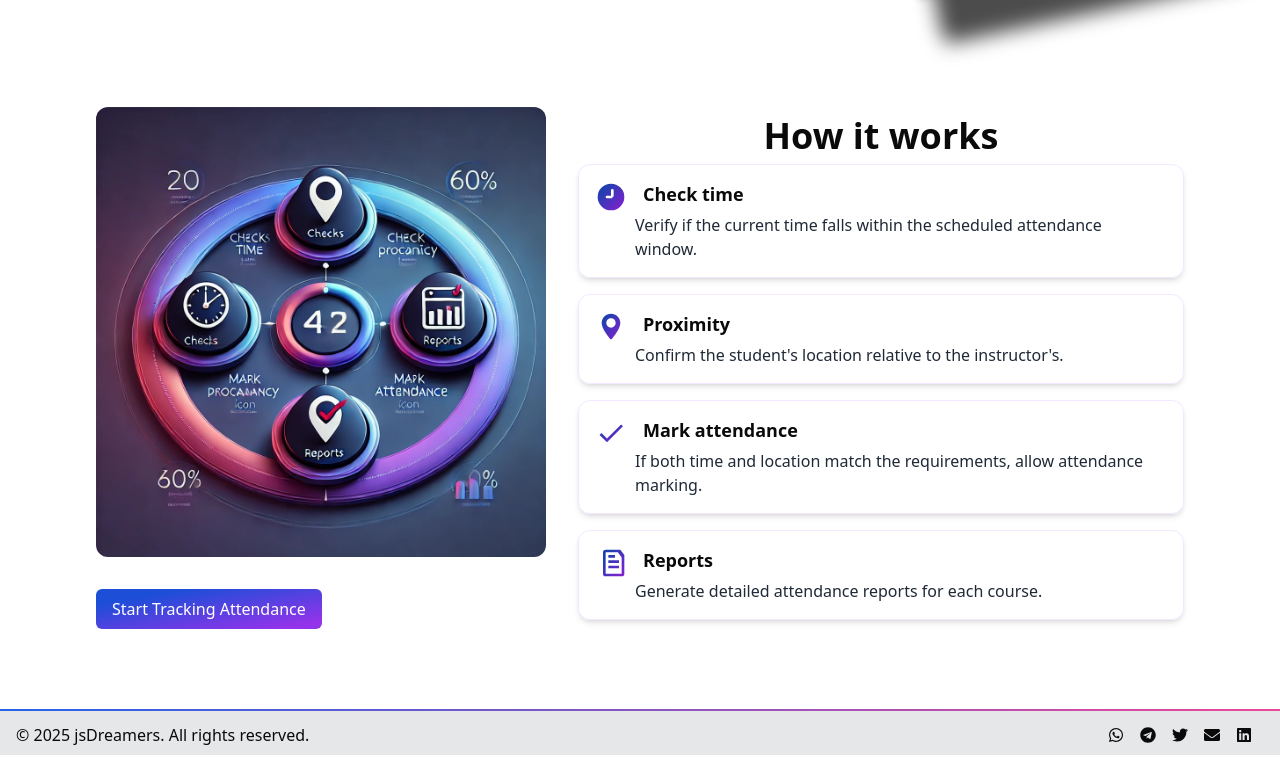
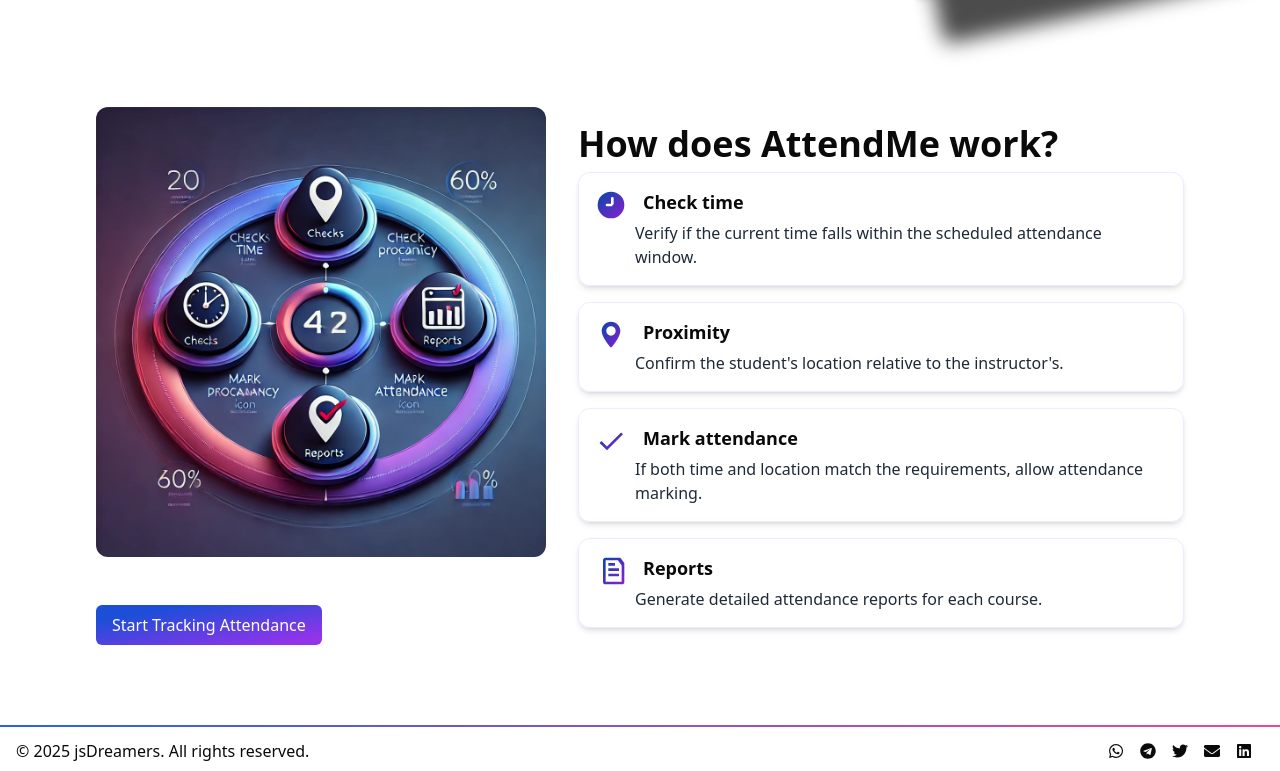
Before and after one commit to kalamaayubu/students_attendance_management_system, a Next.js app: page / in a window 1280 px wide. Shown: the part 623-1394 px from the top of the page. Built offline with nearby package versions, Linux system fonts and the light colour scheme.

Commit message:
Refactor: Style of the footer and 'How does AttendMe work' section

```diff
--- a/app/page.js
+++ b/app/page.js
@@ -22,21 +22,27 @@
         <div className="w-[85%] m-auto">
           <Hero/>
             <div className="flex flex-col lg:flex-row w-full gap-8 items-center">
-              <div className=" m-auto w-full md:max-w-[450px] rounded-lg">
+              <div className="m-auto w-full md:max-w-[450px] rounded-lg flex flex-col items-center">
+                <h1 className="text-center text-4xl flex lg:hidden mt-14 mb-4">How does AttendMe work</h1>
                 <Image src={'/assets/howItWorks.webp'} width={500} height={500} alt="Image" className="w-full object-cover rounded-xl"/>
-                <Link href={"/"} className="mt-14">
+                <Link href={"/"} className="mt-4 self-start hidden lg:flex">
                   <button className="bg-gradient-to-br from-blue-700 from-20% to bg-purple-600 to-90% text-white rounded-md px-4 py-2 hover:bg-gradient-to-tl hover:from-blue-700 hover:to-purple-600 mt-8 m-auto">
                     Start Tracking Attendance
                   </button>
                 </Link>
               </div>
 
-              <div>
-                <div className="">
-                  <h1 className="text-center text-4xl">How it works</h1>
-                  <HowItWorks/>
+                <div className="flex flex-col">
+                  <h1 className="text-center text-4xl hidden lg:flex">How does AttendMe work?</h1>
+                  <div className="">
+                    <HowItWorks/>
+                    <Link href={"/"} className="mt-4 flex lg:hidden">
+                      <button className="bg-gradient-to-br from-blue-700 from-20% to bg-purple-600 to-90% text-white rounded-md px-4 py-2 hover:bg-gradient-to-tl hover:from-blue-700 hover:to-purple-600 mt-8 m-auto">
+                        Start Tracking Attendance
+                      </button>
+                    </Link>
+                  </div>
                 </div>
-              </div>
             </div>
         </div>
         <Footer/>
--- a/components/general/Footer.jsx
+++ b/components/general/Footer.jsx
@@ -2,7 +2,7 @@
 
 const Footer = () => {
   return (
-    <footer className="w-full mt-20 bg-gray-900 bg-opacity-10">
+    <footer className="w-full mt-20">
       <div></div>
       <div className="h-[2px] w-full bg-gradient-to-r from-blue-600 to-pink-500" />
       <div className="mt-1 flex justify-between items-center px-4">
--- a/components/general/HowItWorks.jsx
+++ b/components/general/HowItWorks.jsx
@@ -1,4 +1,3 @@
-import React from "react";
 import HowItWorksCard from "./HowItWorksCard";
 
 const HowItWorks = () => {
```
